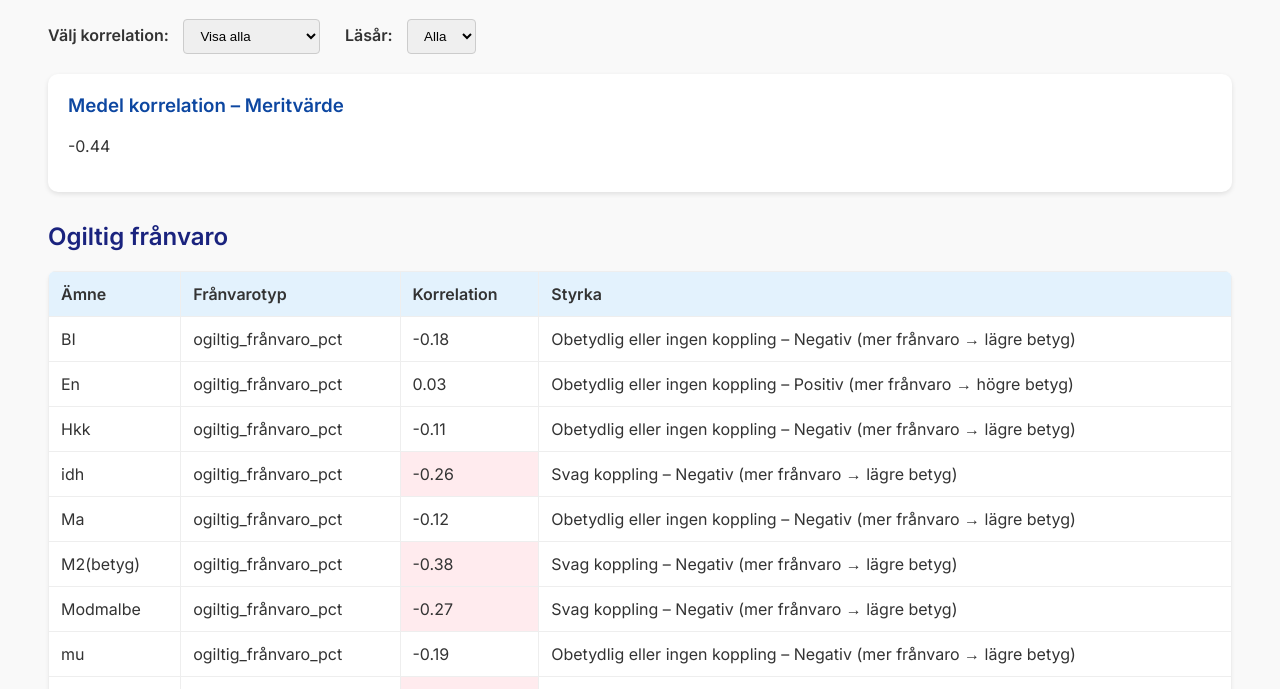
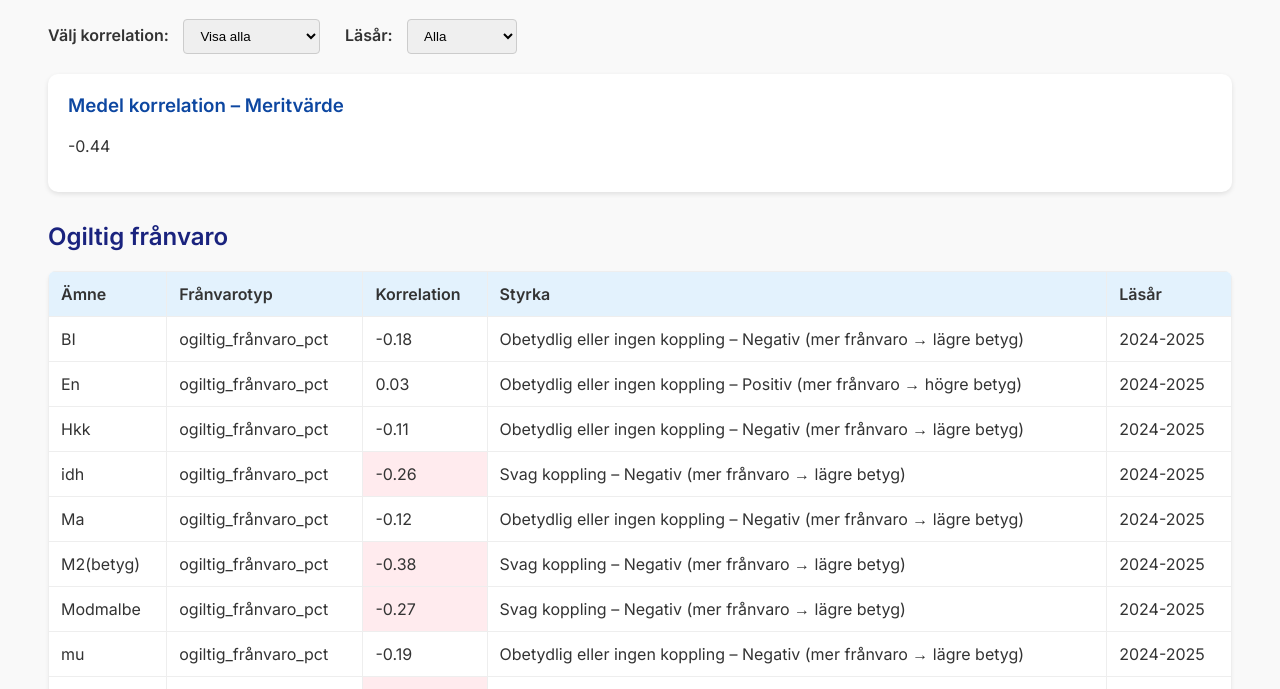
Before and after one commit to BUsavsjo/franvaro_betyg, a plain HTML site: page public/index.html in a window 1280 px wide. Shown: the part 111-800 px from the top of the page. Drawn offline with Linux system fonts and the light colour scheme; files whose address does not match are found by name.

```diff
--- a/public/index.html
+++ b/public/index.html
@@ -111,7 +111,7 @@
   </div>
 
   <script>
-    const LASAR = "2024/2025";
+    const LASAR = "2024-2025";
     let dataOgiltig = [];
     let dataTotal = [];
     let dataMerit = [];
--- /dev/null
+++ b/public/json/2024-2025/merit_ogiltig_franvaro.json
@@ -0,0 +1,6 @@
+{
+  "Typ": "ogiltig_frånvaro_pct",
+  "Korrelation": -0.31,
+  "Styrka": "Svag koppling – Negativ (mer frånvaro → lägre betyg)",
+  "Läsår": "2024-2025"
+}
--- /dev/null
+++ b/public/json/2024-2025/merit_total_franvaro.json
@@ -0,0 +1,6 @@
+{
+  "Typ": "total_frånvaro",
+  "Korrelation": -0.56,
+  "Styrka": "Måttlig koppling – Negativ (mer frånvaro → lägre betyg)",
+  "Läsår": "2024-2025"
+}
--- /dev/null
+++ b/public/json/2024-2025/ogiltig_franvaro.json
@@ -0,0 +1,135 @@
+[
+  {
+    "Ämne": "BI",
+    "Frånvarotyp": "ogiltig_frånvaro_pct",
+    "Korrelation": -0.18,
+    "Styrka": "Obetydlig eller ingen koppling – Negativ (mer frånvaro → lägre betyg)",
+    "Läsår": "2024-2025"
+  },
+  {
+    "Ämne": "En",
+    "Frånvarotyp": "ogiltig_frånvaro_pct",
+    "Korrelation": 0.03,
+    "Styrka": "Obetydlig eller ingen koppling – Positiv (mer frånvaro → högre betyg)",
+    "Läsår": "2024-2025"
+  },
+  {
+    "Ämne": "Hkk",
+    "Frånvarotyp": "ogiltig_frånvaro_pct",
+    "Korrelation": -0.11,
+    "Styrka": "Obetydlig eller ingen koppling – Negativ (mer frånvaro → lägre betyg)",
+    "Läsår": "2024-2025"
+  },
+  {
+    "Ämne": "idh",
+    "Frånvarotyp": "ogiltig_frånvaro_pct",
+    "Korrelation": -0.26,
+    "Styrka": "Svag koppling – Negativ (mer frånvaro → lägre betyg)",
+    "Läsår": "2024-2025"
+  },
+  {
+    "Ämne": "Ma",
+    "Frånvarotyp": "ogiltig_frånvaro_pct",
+    "Korrelation": -0.12,
+    "Styrka": "Obetydlig eller ingen koppling – Negativ (mer frånvaro → lägre betyg)",
+    "Läsår": "2024-2025"
+  },
+  {
+    "Ämne": "M2(betyg)",
+    "Frånvarotyp": "ogiltig_frånvaro_pct",
+    "Korrelation": -0.38,
+    "Styrka": "Svag koppling – Negativ (mer frånvaro → lägre betyg)",
+    "Läsår": "2024-2025"
+  },
+  {
+    "Ämne": "Modmalbe",
+    "Frånvarotyp": "ogiltig_frånvaro_pct",
+    "Korrelation": -0.27,
+    "Styrka": "Svag koppling – Negativ (mer frånvaro → lägre betyg)",
+    "Läsår": "2024-2025"
+  },
+  {
+    "Ämne": "mu",
+    "Frånvarotyp": "ogiltig_frånvaro_pct",
+    "Korrelation": -0.19,
+    "Styrka": "Obetydlig eller ingen koppling – Negativ (mer frånvaro → lägre betyg)",
+    "Läsår": "2024-2025"
+  },
+  {
+    "Ämne": "Bi",
+    "Frånvarotyp": "ogiltig_frånvaro_pct",
+    "Korrelation": -0.35,
+    "Styrka": "Svag koppling – Negativ (mer frånvaro → lägre betyg)",
+    "Läsår": "2024-2025"
+  },
+  {
+    "Ämne": "Fy",
+    "Frånvarotyp": "ogiltig_frånvaro_pct",
+    "Korrelation": -0.12,
+    "Styrka": "Obetydlig eller ingen koppling – Negativ (mer frånvaro → lägre betyg)",
+    "Läsår": "2024-2025"
+  },
+  {
+    "Ämne": "Ke",
+    "Frånvarotyp": "ogiltig_frånvaro_pct",
+    "Korrelation": -0.1,
+    "Styrka": "Obetydlig eller ingen koppling – Negativ (mer frånvaro → lägre betyg)",
+    "Läsår": "2024-2025"
+  },
+  {
+    "Ämne": "Ge",
+    "Frånvarotyp": "ogiltig_frånvaro_pct",
+    "Korrelation": -0.18,
+    "Styrka": "Obetydlig eller ingen koppling – Negativ (mer frånvaro → lägre betyg)",
+    "Läsår": "2024-2025"
+  },
+  {
+    "Ämne": "Hi",
+    "Frånvarotyp": "ogiltig_frånvaro_pct",
+    "Korrelation": -0.12,
+    "Styrka": "Obetydlig eller ingen koppling – Negativ (mer frånvaro → lägre betyg)",
+    "Läsår": "2024-2025"
+  },
+  {
+    "Ämne": "Re",
+    "Frånvarotyp": "ogiltig_frånvaro_pct",
+    "Korrelation": -0.25,
+    "Styrka": "Svag koppling – Negativ (mer frånvaro → lägre betyg)",
+    "Läsår": "2024-2025"
+  },
+  {
+    "Ämne": "Sh",
+    "Frånvarotyp": "ogiltig_frånvaro_pct",
+    "Korrelation": -0.23,
+    "Styrka": "Svag koppling – Negativ (mer frånvaro → lägre betyg)",
+    "Läsår": "2024-2025"
+  },
+  {
+    "Ämne": "SI",
+    "Frånvarotyp": "ogiltig_frånvaro_pct",
+    "Korrelation": -0.26,
+    "Styrka": "Svag koppling – Negativ (mer frånvaro → lägre betyg)",
+    "Läsår": "2024-2025"
+  },
+  {
+    "Ämne": "Sv",
+    "Frånvarotyp": "ogiltig_frånvaro_pct",
+    "Korrelation": -0.2,
+    "Styrka": "Svag koppling – Negativ (mer frånvaro → lägre betyg)",
+    "Läsår": "2024-2025"
+  },
+  {
+    "Ämne": "Sva",
+    "Frånvarotyp": "ogiltig_frånvaro_pct",
+    "Korrelation": -0.27,
+    "Styrka": "Svag koppling – Negativ (mer frånvaro → lägre betyg)",
+    "Läsår": "2024-2025"
+  },
+  {
+    "Ämne": "Tk",
+    "Frånvarotyp": "ogiltig_frånvaro_pct",
+    "Korrelation": -0.19,
+    "Styrka": "Obetydlig eller ingen koppling – Negativ (mer frånvaro → lägre betyg)",
+    "Läsår": "2024-2025"
+  }
+]
--- /dev/null
+++ b/public/json/2024-2025/total_franvaro.json
@@ -0,0 +1,135 @@
+[
+  {
+    "Ämne": "BI",
+    "Frånvarotyp": "total_frånvaro",
+    "Korrelation": -0.22,
+    "Styrka": "Svag koppling – Negativ (mer frånvaro → lägre betyg)",
+    "Läsår": "2024-2025"
+  },
+  {
+    "Ämne": "En",
+    "Frånvarotyp": "total_frånvaro",
+    "Korrelation": -0.12,
+    "Styrka": "Obetydlig eller ingen koppling – Negativ (mer frånvaro → lägre betyg)",
+    "Läsår": "2024-2025"
+  },
+  {
+    "Ämne": "Hkk",
+    "Frånvarotyp": "total_frånvaro",
+    "Korrelation": -0.16,
+    "Styrka": "Obetydlig eller ingen koppling – Negativ (mer frånvaro → lägre betyg)",
+    "Läsår": "2024-2025"
+  },
+  {
+    "Ämne": "idh",
+    "Frånvarotyp": "total_frånvaro",
+    "Korrelation": -0.49,
+    "Styrka": "Måttlig koppling – Negativ (mer frånvaro → lägre betyg)",
+    "Läsår": "2024-2025"
+  },
+  {
+    "Ämne": "Ma",
+    "Frånvarotyp": "total_frånvaro",
+    "Korrelation": -0.29,
+    "Styrka": "Svag koppling – Negativ (mer frånvaro → lägre betyg)",
+    "Läsår": "2024-2025"
+  },
+  {
+    "Ämne": "M2(betyg)",
+    "Frånvarotyp": "total_frånvaro",
+    "Korrelation": -0.36,
+    "Styrka": "Svag koppling – Negativ (mer frånvaro → lägre betyg)",
+    "Läsår": "2024-2025"
+  },
+  {
+    "Ämne": "Modmalbe",
+    "Frånvarotyp": "total_frånvaro",
+    "Korrelation": -0.53,
+    "Styrka": "Måttlig koppling – Negativ (mer frånvaro → lägre betyg)",
+    "Läsår": "2024-2025"
+  },
+  {
+    "Ämne": "mu",
+    "Frånvarotyp": "total_frånvaro",
+    "Korrelation": -0.21,
+    "Styrka": "Svag koppling – Negativ (mer frånvaro → lägre betyg)",
+    "Läsår": "2024-2025"
+  },
+  {
+    "Ämne": "Bi",
+    "Frånvarotyp": "total_frånvaro",
+    "Korrelation": -0.29,
+    "Styrka": "Svag koppling – Negativ (mer frånvaro → lägre betyg)",
+    "Läsår": "2024-2025"
+  },
+  {
+    "Ämne": "Fy",
+    "Frånvarotyp": "total_frånvaro",
+    "Korrelation": -0.26,
+    "Styrka": "Svag koppling – Negativ (mer frånvaro → lägre betyg)",
+    "Läsår": "2024-2025"
+  },
+  {
+    "Ämne": "Ke",
+    "Frånvarotyp": "total_frånvaro",
+    "Korrelation": -0.2,
+    "Styrka": "Svag koppling – Negativ (mer frånvaro → lägre betyg)",
+    "Läsår": "2024-2025"
+  },
+  {
+    "Ämne": "Ge",
+    "Frånvarotyp": "total_frånvaro",
+    "Korrelation": -0.34,
+    "Styrka": "Svag koppling – Negativ (mer frånvaro → lägre betyg)",
+    "Läsår": "2024-2025"
+  },
+  {
+    "Ämne": "Hi",
+    "Frånvarotyp": "total_frånvaro",
+    "Korrelation": -0.22,
+    "Styrka": "Svag koppling – Negativ (mer frånvaro → lägre betyg)",
+    "Läsår": "2024-2025"
+  },
+  {
+    "Ämne": "Re",
+    "Frånvarotyp": "total_frånvaro",
+    "Korrelation": -0.23,
+    "Styrka": "Svag koppling – Negativ (mer frånvaro → lägre betyg)",
+    "Läsår": "2024-2025"
+  },
+  {
+    "Ämne": "Sh",
+    "Frånvarotyp": "total_frånvaro",
+    "Korrelation": -0.26,
+    "Styrka": "Svag koppling – Negativ (mer frånvaro → lägre betyg)",
+    "Läsår": "2024-2025"
+  },
+  {
+    "Ämne": "SI",
+    "Frånvarotyp": "total_frånvaro",
+    "Korrelation": -0.32,
+    "Styrka": "Svag koppling – Negativ (mer frånvaro → lägre betyg)",
+    "Läsår": "2024-2025"
+  },
+  {
+    "Ämne": "Sv",
+    "Frånvarotyp": "total_frånvaro",
+    "Korrelation": -0.38,
+    "Styrka": "Svag koppling – Negativ (mer frånvaro → lägre betyg)",
+    "Läsår": "2024-2025"
+  },
+  {
+    "Ämne": "Sva",
+    "Frånvarotyp": "total_frånvaro",
+    "Korrelation": -0.16,
+    "Styrka": "Obetydlig eller ingen koppling – Negativ (mer frånvaro → lägre betyg)",
+    "Läsår": "2024-2025"
+  },
+  {
+    "Ämne": "Tk",
+    "Frånvarotyp": "total_frånvaro",
+    "Korrelation": -0.3,
+    "Styrka": "Svag koppling – Negativ (mer frånvaro → lägre betyg)",
+    "Läsår": "2024-2025"
+  }
+]
```
Also changed, not shown: 3 other files.
